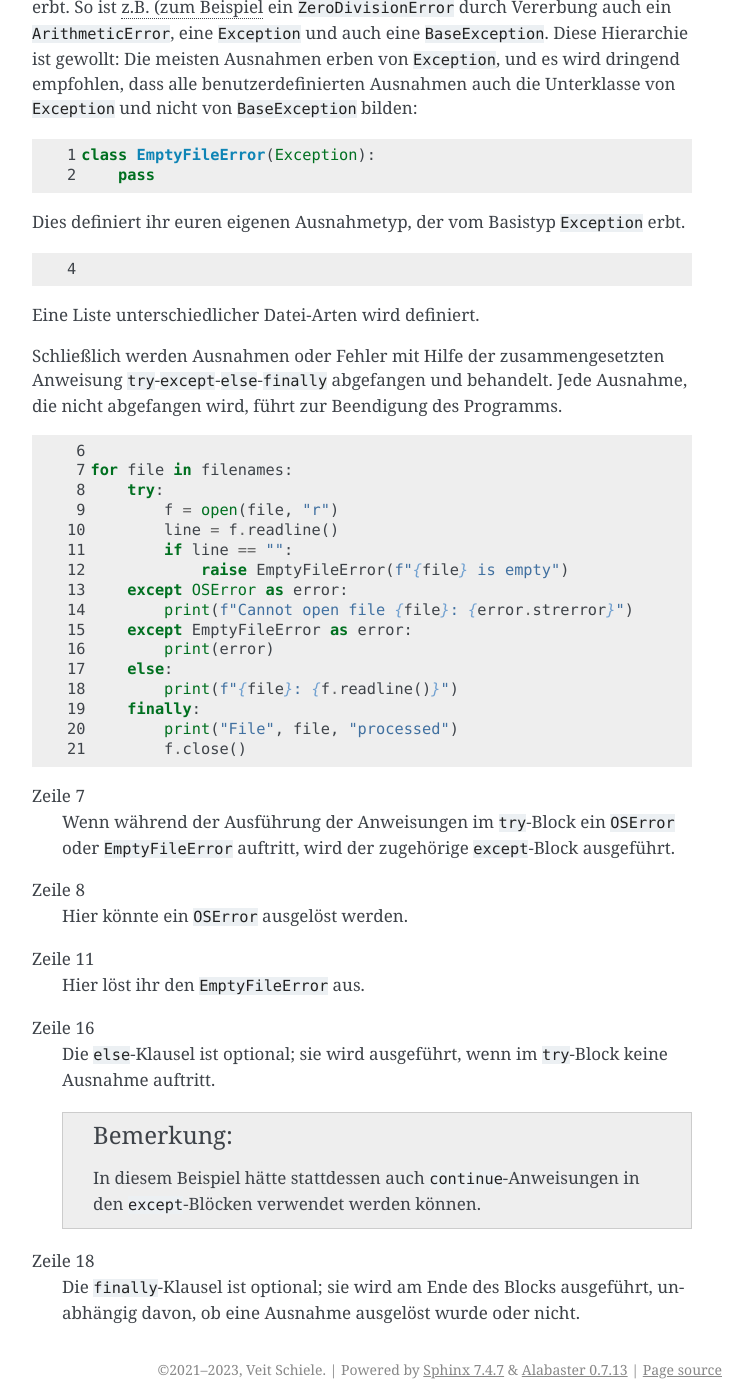
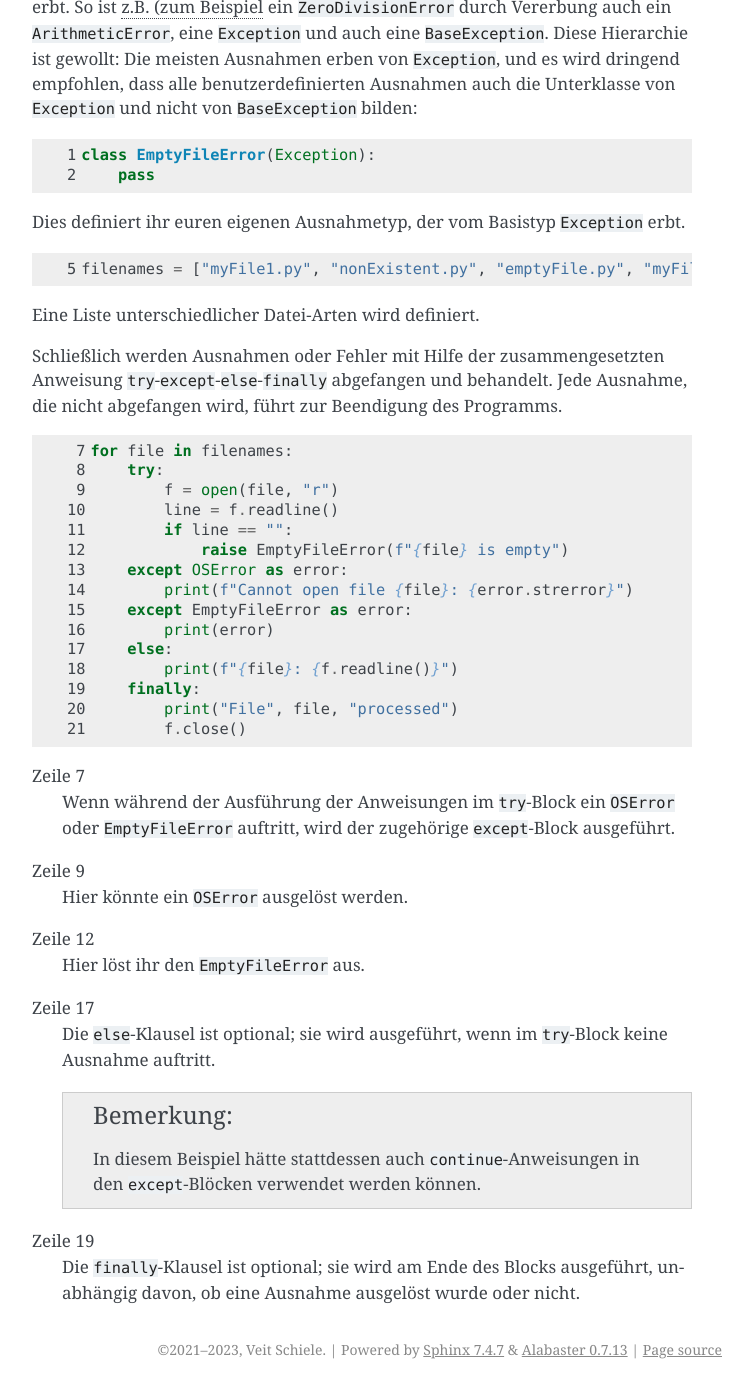
Before and after one commit to veit/python-basics-tutorial-de, a Sphinx documentation site: the page built from docs/control-flows/exceptions.rst, in a window 1280 px wide and 1400 px high, scrolled down 622 px. Shown: the whole window, without its empty margins (388-1141 px from the left). Built offline with Sphinx 7.4.7, drawn with Linux system fonts in a browser that asks for light colours; pages that are not in the unit, such as notebooks, are missing from menus.

Commit message:
:pencil2: Fix includes

```diff
--- a/docs/control-flows/exceptions.rst
+++ b/docs/control-flows/exceptions.rst
@@ -43,8 +43,8 @@ erbt.
 .. literalinclude:: exceptions.py
    :language: python
    :linenos:
-   :lines: 4
-   :lineno-start: 4
+   :lines: 5
+   :lineno-start: 5
 
 Eine Liste unterschiedlicher Datei-Arten wird definiert.
 
@@ -55,18 +55,18 @@ Jede Ausnahme, die nicht abgefangen wird, führt zur Beendigung des Programms.
 .. literalinclude:: exceptions.py
    :language: python
    :linenos:
-   :lines: 6-
-   :lineno-start: 6
+   :lines: 7-
+   :lineno-start: 7
 
 Zeile 7
     Wenn während der Ausführung der Anweisungen im ``try``-Block ein
     ``OSError`` oder ``EmptyFileError`` auftritt, wird der zugehörige
     ``except``-Block ausgeführt.
-Zeile 8
+Zeile 9
     Hier könnte ein ``OSError`` ausgelöst werden.
-Zeile 11
+Zeile 12
     Hier löst ihr den ``EmptyFileError`` aus.
-Zeile 16
+Zeile 17
     Die ``else``-Klausel ist optional; sie wird ausgeführt, wenn im
     ``try``-Block keine Ausnahme auftritt.
 
@@ -74,6 +74,6 @@ Zeile 16
        In diesem Beispiel hätte stattdessen auch ``continue``-Anweisungen in
        den ``except``-Blöcken verwendet werden können.
 
-Zeile 18
+Zeile 19
     Die ``finally``-Klausel ist optional; sie wird am Ende des Blocks
     ausgeführt, unabhängig davon, ob eine Ausnahme ausgelöst wurde oder nicht.
```
Also changed, not shown: docs/save-data/query-data.rst (+7 -7 lines).
